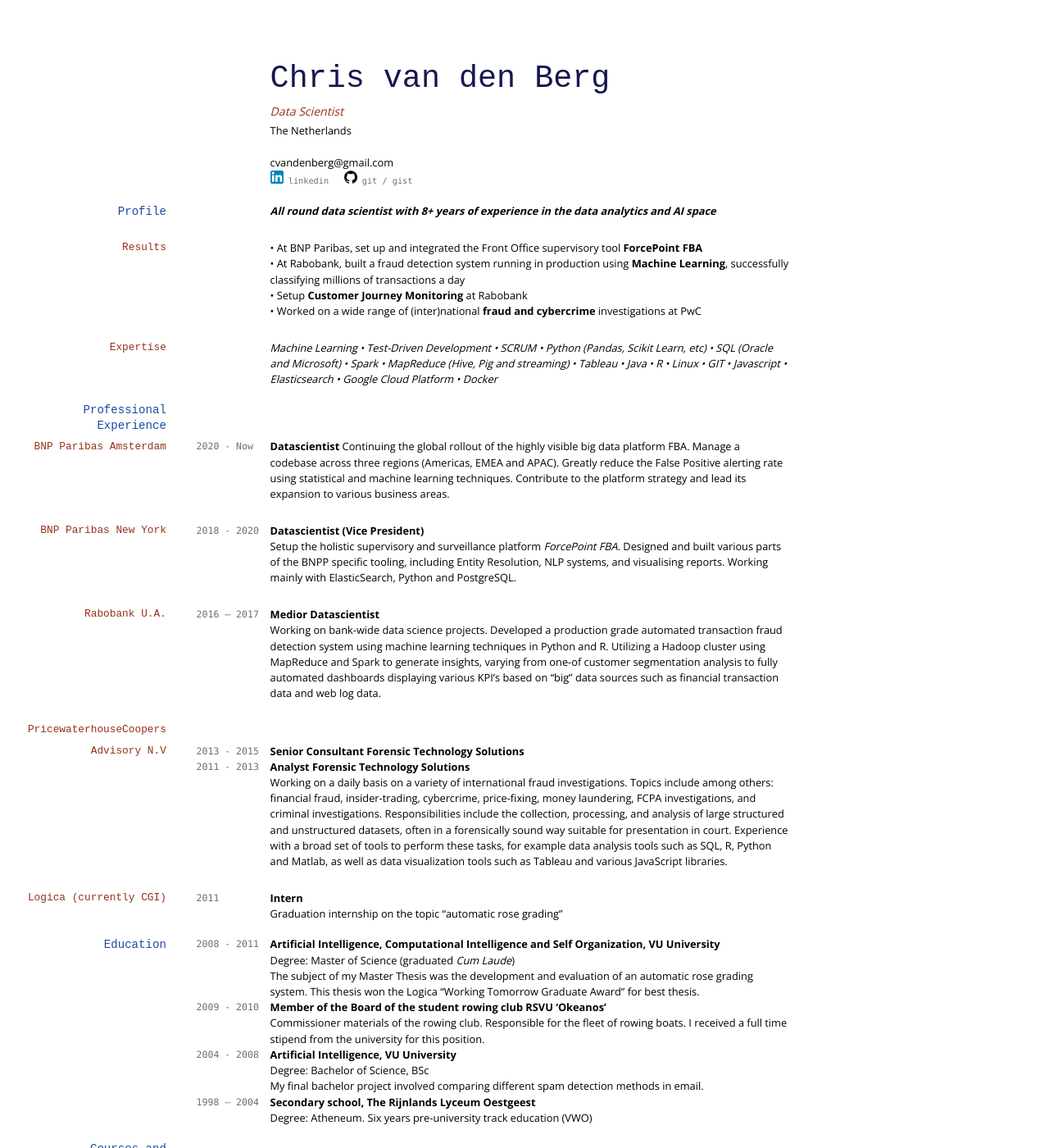
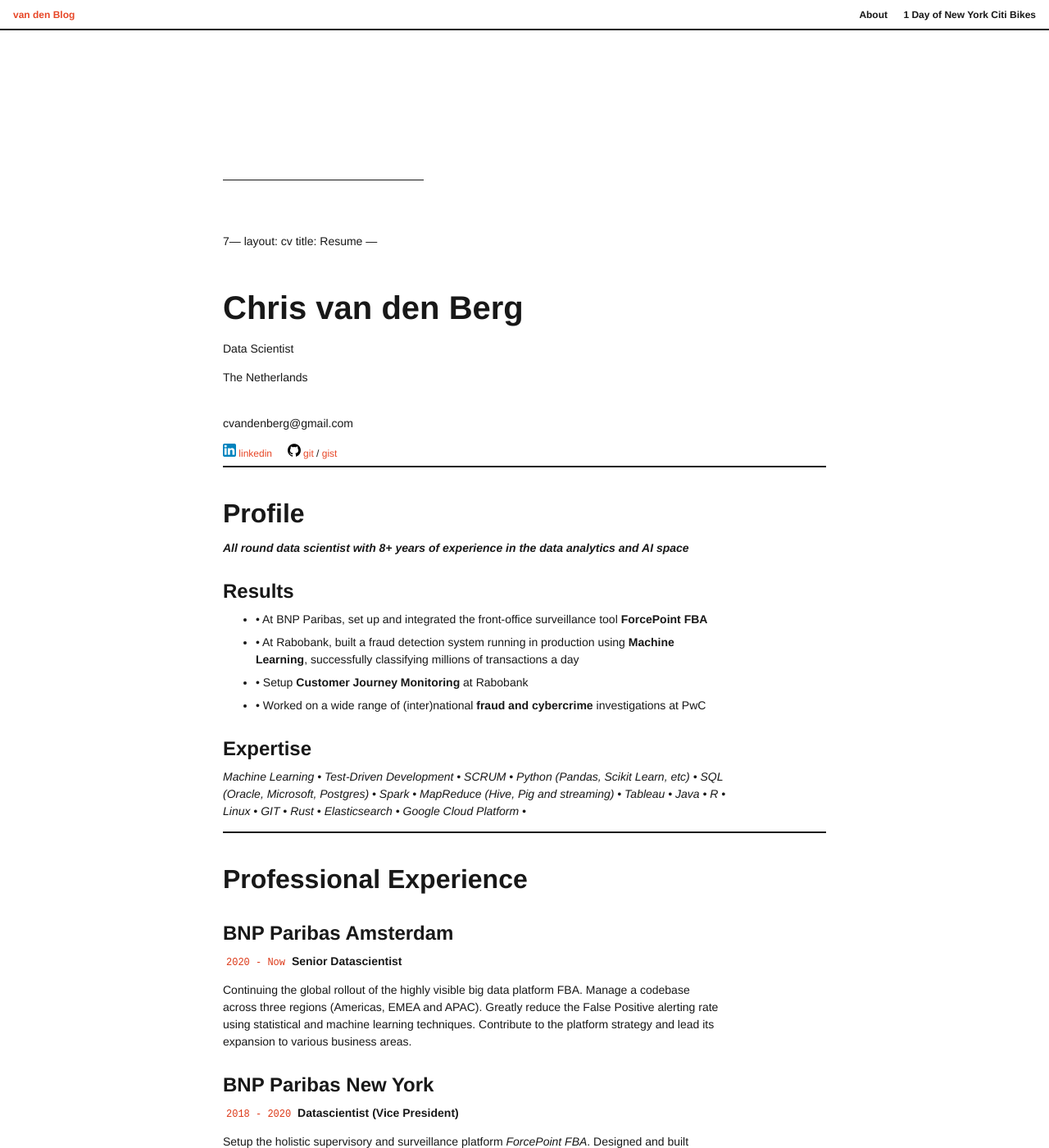
Before and after one commit to Bergvca/bergvca.github.io, a Jekyll site: the page built from resume.md, in a window 1280 px wide and 1400 px high. Shown: the whole window at 82% size. Built offline with Jekyll 4.4.1, drawn with Linux system fonts in a browser that asks for light colours; nearby versions of some CDN libraries; our own code applies the rules of GitHub Pages for plain Markdown files; comment, search, counter and statistics services are not loaded; some of the changed text lies outside the part shown.

```diff
--- a/resume.md
+++ b/resume.md
@@ -1,4 +1,4 @@
----
+7---
 layout: cv
 title: Resume
 ---
@@ -18,7 +18,7 @@ The Netherlands
 _**All round data scientist with 8+ years of experience in the data analytics and AI space**_
 
 ### Results
-* &bull; At BNP Paribas, set up and integrated the Front Office supervisory tool **ForcePoint FBA**
+* &bull; At BNP Paribas, set up and integrated the front-office surveillance tool **ForcePoint FBA**
 * &bull; At Rabobank, built a fraud detection system running in production using **Machine Learning**, successfully
  classifying millions of transactions a day
 * &bull; Setup **Customer Journey Monitoring** at Rabobank
@@ -26,14 +26,16 @@ _**All round data scientist with 8+ years of experience in the data analytics an
 
 ### Expertise
 _Machine Learning &bull; Test-Driven Development &bull; SCRUM &bull;
-Python (Pandas, Scikit Learn, etc) &bull; SQL (Oracle and Microsoft) &bull; Spark &bull;
+Python (Pandas, Scikit Learn, etc) &bull; SQL (Oracle, Microsoft, Postgres) &bull; Spark &bull;
 MapReduce (Hive, Pig and streaming) &bull; Tableau &bull; Java &bull; R &bull; Linux &bull; GIT
-&bull; Javascript &bull; Elasticsearch &bull; Google Cloud Platform &bull; Docker_
+&bull; Rust &bull; Elasticsearch &bull; Google Cloud Platform &bull;_
 
 ---
 ## Professional Experience
 ### BNP Paribas Amsterdam
-`2020 - Now` **Datascientist** Continuing the global rollout of the highly visible big data platform FBA.
+`2020 - Now`  **Senior Datascientist**
+
+Continuing the global rollout of the highly visible big data platform FBA.
  Manage a codebase across three regions (Americas, EMEA and APAC).
  Greatly reduce the False Positive alerting rate using statistical and machine learning techniques.
  Contribute to the platform strategy and lead its expansion to various business areas.
@@ -109,10 +111,9 @@ My final bachelor project involved comparing different spam detection methods in
 * English
 * German
 
-<div class="page-break"></div>
 
 ## Volunteer work
-* Treasurer of the alumni club of the student rowing club 'Okeanos', 2017 - present
+* Treasurer of the alumni club of the student rowing club 'Okeanos', 2017 - 2019
 
 ## Sports and leisures
 Rowing (crew in 2007 and 2008, winner of the national sprint championship, coach of lightweight 4 in 2009),
```
Also changed, not shown: Gemfile.lock, jekyll-swiss.gemspec, 17 other files.
